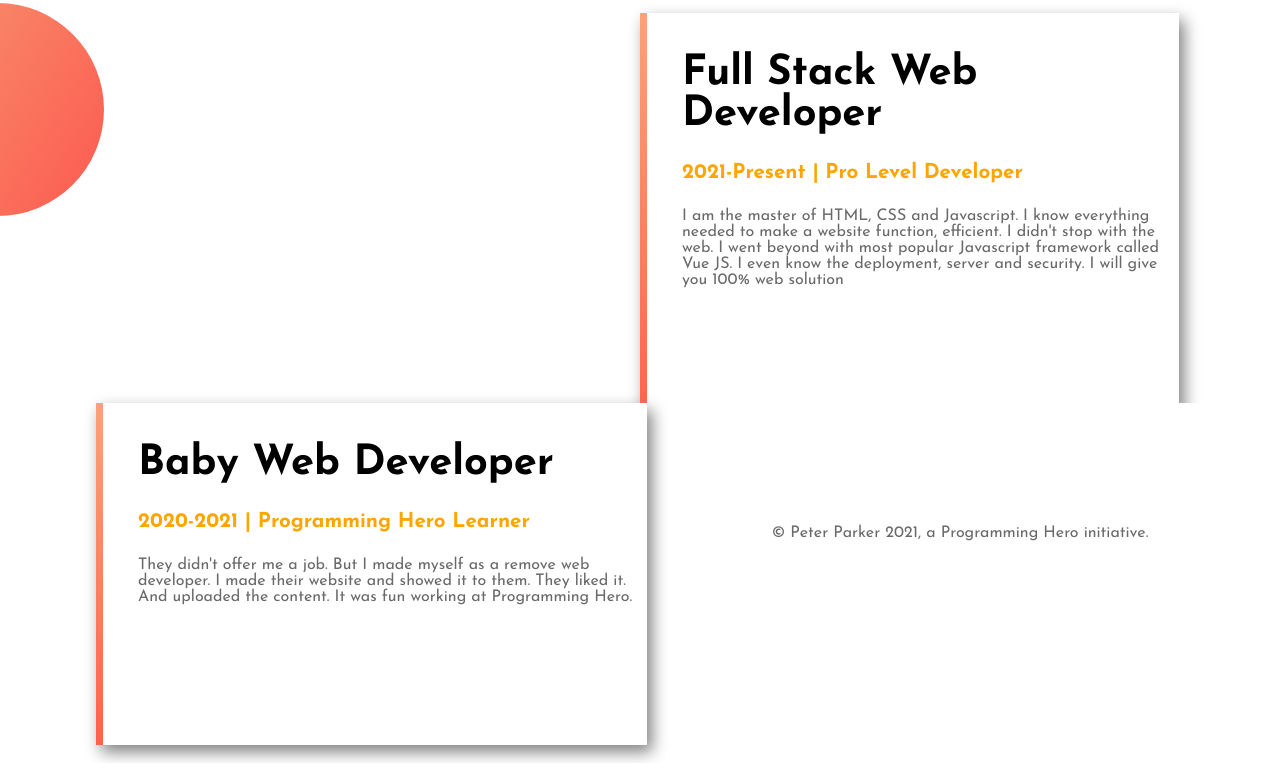
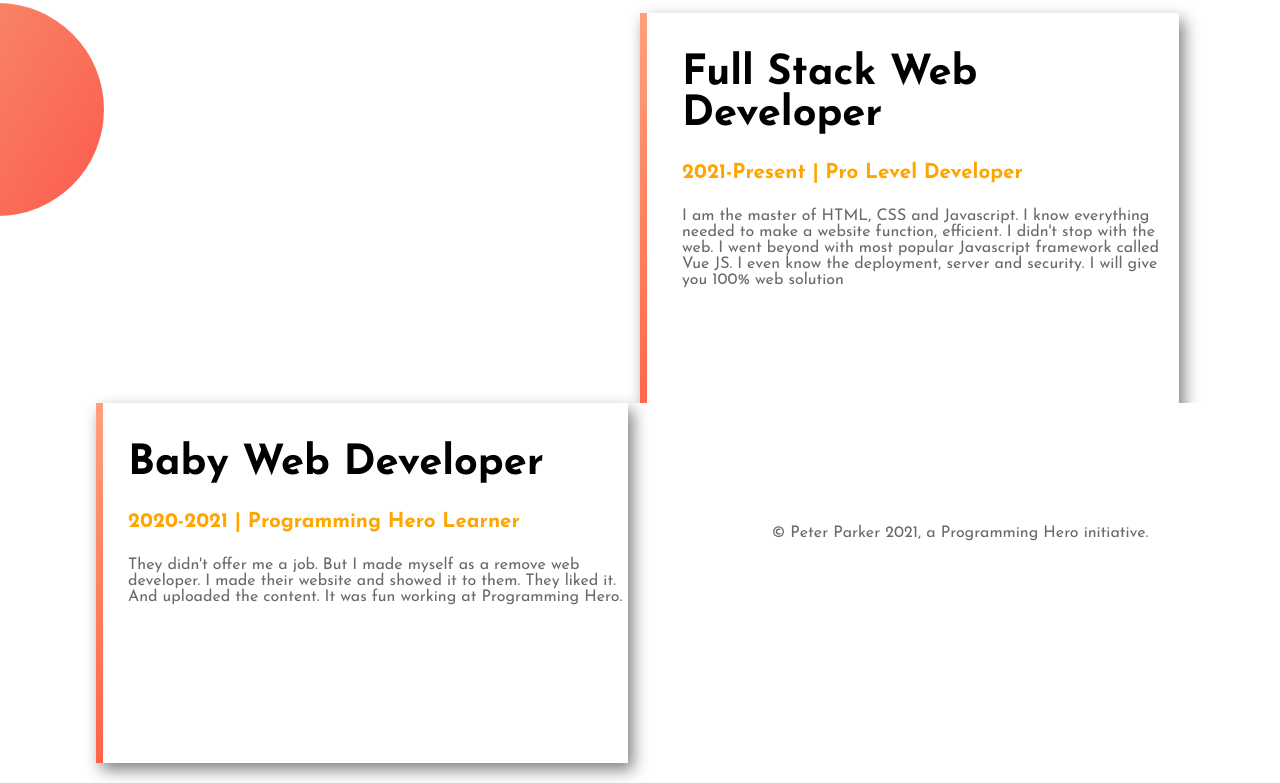
Before and after one commit to Arafatlsn37/Smart_Monkey, a plain HTML site: page index.html in a window 1280 px wide. Shown: the part 1449-2232 px from the top of the page. Drawn offline with Linux system fonts and the light colour scheme.

Commit message:
now finish

```diff
--- a/CSS/style.css
+++ b/CSS/style.css
@@ -160,7 +160,7 @@
 }
 .contianer3{
   width: 100%;
-  height: 360px;
+  height: 380px;
 }
 .leftt-side{
   width: 50%;
@@ -184,7 +184,7 @@
 .leftt-table{
   width: 82%;
   margin-left: 15%;
-  padding: 10px 9px 140px 10px;
+  padding: 10px 0 158px 0;
   box-shadow: 5px 7px 15px gray;
   border-left: 7px solid;
   border-image: linear-gradient(180deg, lightsalmon, tomato);
```
